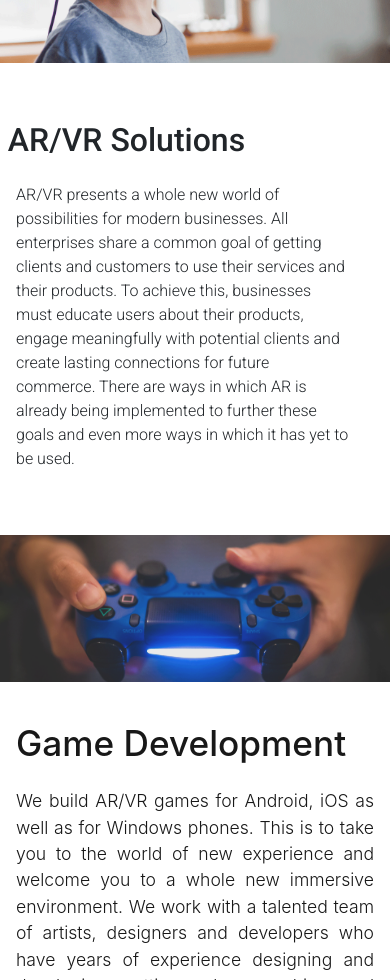
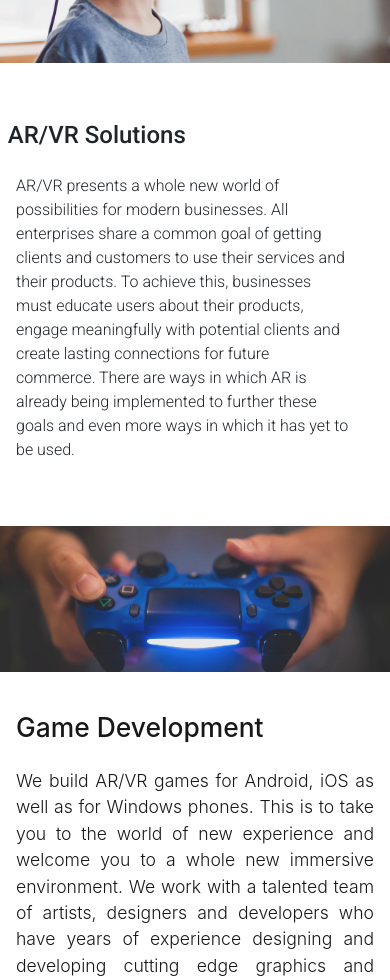
Before and after one commit to Mizan-Primex/resolved-synctella, a React (Create React App) app: page / in a window 390 px wide. Shown: the part 3520-4500 px from the top of the page. Built offline with nearby package versions, Linux system fonts and the light colour scheme.

Commit message:
size fixed

```diff
--- a/src/Component/Home/Home.css
+++ b/src/Component/Home/Home.css
@@ -815,6 +815,7 @@ button:focus{
     padding-left: 2%;
 }
 .txt-3 h2{
+    font-size: 150%;
     margin-top: 15%;
     padding-left: 2%;
 }
@@ -844,6 +845,10 @@ button:focus{
    z-index: 10;
    margin-top: 0rem;
    margin-bottom: 2rem;
+}
+.game-dev-txt h1 {
+    font-size: 150%;
+
 }
 .graphicDesign{
     display: grid;
```
